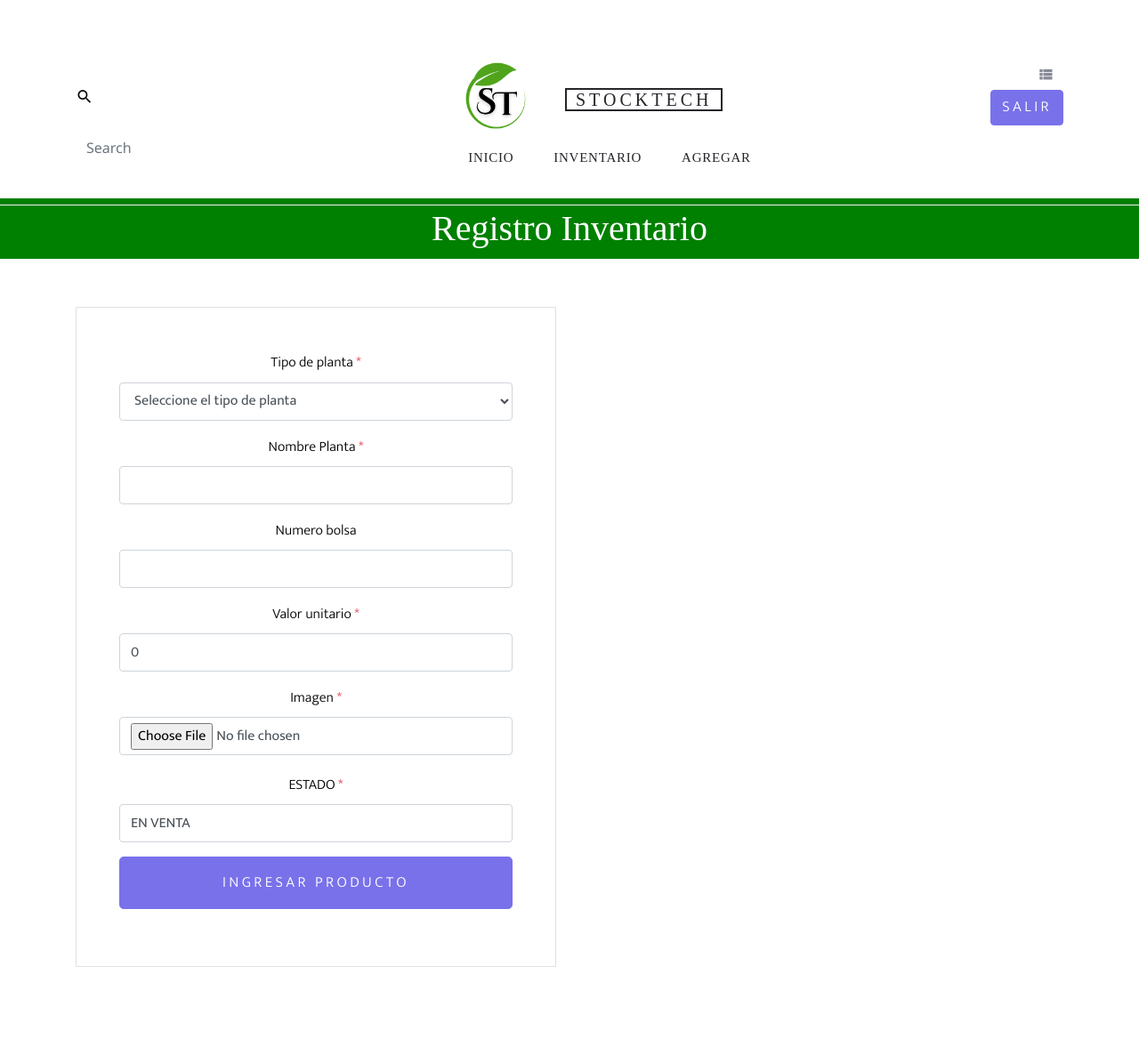
After one commit to natalia482/StockTech, a PHP site: page /Vista/VistaCliente/RegistrarInventario.php in a window 1280 px wide. The commit adds this page. Shown: the whole page at 89% size. Run offline with PHP 8.4, Linux system fonts and the light colour scheme; the visitor is signed in with stand-in values (Sample User, id 1); some web fonts are replaced.

Commit message:
Lista Material y Registro de Inventario

```diff
--- a/Vista/VistaCliente/IngresoCliente.php
+++ b/Vista/VistaCliente/IngresoCliente.php
@@ -30,7 +30,7 @@
         }
 
         div.row{
-            margin-top:200px;
+            margin-top:10px;
             display: flex;
             justify-content: center;
             }
--- a/Vista/VistaCliente/Menu.php
+++ b/Vista/VistaCliente/Menu.php
@@ -24,9 +24,9 @@ ob_end_flush();
     <link rel="stylesheet" href="../diseño/css/style.css">
 
 
-    <link rel="stylesheet" href="css/aos.css">
+    <link rel="stylesheet" href="../diseño/css/aos.css">
 
-    <link rel="stylesheet" href="css/style.css">
+    <link rel="stylesheet" href="../diseño/css/style.css">
     <style type="text/css">
       .site-section{
         opacity: 0.2;
--- /dev/null
+++ b/Vista/VistaCliente/RegistrarInventario.php
@@ -0,0 +1,119 @@
+<?php
+session_start();
+ob_start();
+if (!isset($_SESSION['UserCli']) or !isset($_SESSION['pasClie'])){
+    header("Location: ../Vista/VistaCliente/IngresoCliente.php");
+}
+ob_end_flush();
+?>
+<!DOCTYPE html>
+<html lang="en">
+ <head>
+    <title>Registro Producto </title>
+    <meta charset="utf-8">
+    <meta name="viewport" content="width=device-width, initial-scale=1, shrink-to-fit=no">
+    <link rel="stylesheet" href="https://fonts.googleapis.com/css?family=Mukta:300,400,700">
+    <link rel="stylesheet" href="../diseño/fonts/icomoon/style.css">
+    <link rel="stylesheet" href="../diseño/css/bootstrap.min.css">
+    <link rel="stylesheet" href="../diseño/css/magnific-popup.css">
+    <link rel="stylesheet" href="../diseño/css/jquery-ui.css">
+    <link rel="stylesheet" href="../diseño/css/owl.carousel.min.css">
+    <link rel="stylesheet" href="../diseño/css/owl.theme.default.min.css">
+    <link rel="stylesheet" href="../diseño/css/aos.css">
+    <link rel="stylesheet" href="../diseño/css/style.css">
+    <link rel="stylesheet" href="../diseño/css/aos.css">
+    <link rel="stylesheet" href="../diseño/css/style.css">
+    <style type="text/css">
+      .site-section{
+        background-color: #ffff;;
+      }
+      .row{
+        opacity: 2;
+      }
+      .Registro{
+        background-color: green;
+        color:white;
+        font-family: "Homer Simpson UI";
+        font-size: 40px;
+        text-align: center;
+        margin-top: -80px;
+      }
+
+
+      p{
+        text-transform: uppercase;
+      }
+    </style>
+</head>
+<body>
+    <form action="../../CONTROLADOR/CONTROLADORVENDEDOR/Controlador_Producto.php" method="POST" enctype="multipart/form-data">
+    <?php include("../../Vista/diseño/layouts/header.php"); ?>
+    <div class="site-section">
+    <div class="Registro">
+                   Registro Inventario
+                 </div>
+        <div class="container text-center">
+            <div class="row">
+                <div class="col-md-6 mb-5 mb-md-0">
+                <br>
+                <br>
+                    <div class="p-3 p-lg-5 border">
+                        <div class="form-group">
+                            <label for="c_country" class="text-black">Tipo de planta <span class="text-danger">*</span></label>
+                            <select id="tipo" name="tipo" class="form-control">
+                                <option name="tipo">Seleccione el tipo de planta</option>
+                                <option name="tipo">Ornamental</option>
+                                <option name="tipo">Bonsai</option>
+                                <option name="tipo">Flor</option>
+                                <option name="tipo">Abonos</option>
+                                <option name="tipo">Cactus</option>
+                                <option name="tipo">Suculentas</option>
+
+                            </select>
+                        </div>
+                        <div class="form-group row">
+                            <div class="col-md-12">
+                                <label for="c_fname" class="text-black" >Nombre Planta <span class="text-danger">*</span></label>
+                                <input type="text" class="form-control" id="nameproduc" name="nameproduc">
+                            </div>
+                        </div>
+                        <div class="form-group row">
+                            <div class="col-md-12">
+                                <label for="c_companyname" class="text-black">Numero bolsa </label>
+                                <input type="text" class="form-control" id="numbol" name="numbol">
+                            </div>
+                        </div>
+                        <div class="form-group row">
+                            <div class="col-md-12">
+                                <label for="c_address" class="text-black">Valor unitario <span class="text-danger">*</span></label>
+                                <input type="number" class="form-control" id="vuni" name="vuni" min="" value="0" step="1" >
+                            </div>
+                        </div>
+
+                        <div class="form-group row">
+                            <div class="col-md-12">
+                                <label for="c_state_country" class="text-black">Imagen <span class="text-danger">*</span></label>
+                                <input type="file" class="form-control" id="foto" name="foto">
+                            </div>
+                            <br>
+                            <br>
+                             <br>
+
+                        </div>
+                        <div class="form-group row">
+                            <div class="col-md-12">
+                                <label for="c_address" class="text-black">ESTADO <span class="text-danger">*</span></label>
+                                <input type="text" class="form-control" id="estado" name="estado" value="EN VENTA">
+                            </div>
+                        </div>
+                            <div class="form-group">
+                                <button class="btn btn-primary btn-lg py-3 btn-block" name="insertar" id="insertar">Ingresar Producto</button>
+                            </div>
+                    </div>
+                </div>
+            </div>
+        </div>
+    </div>
+</form>
+</body>
+</html>
--- a/Vista/diseño/layouts/header.php
+++ b/Vista/diseño/layouts/header.php
@@ -15,6 +15,7 @@
       }
       nav{
         margin-top:-130px;
+        margin-left: 50px;
         font-family: "Homer Simpson UI";
         font-size: 60px;
         text-align: center;
@@ -26,6 +27,8 @@
         text-align: center;
         color: black;
       }
+
+
     </style>
 
 <header class="site-navbar" role="banner">
@@ -43,7 +46,7 @@
             <div class="col-12 mb-3 mb-md-0 col-md-4 order-1 order-md-2 text-center">
               <div class="site-logo">
                 <img class="Logo" src="../diseño/images/logo2.png">
-                <a href="menuprincipal.php" class="js-logo-clone">StockTech</a>
+                <a href="menu.php" class="js-logo-clone">StockTech</a>
               </div>
 
             </div>
@@ -51,8 +54,8 @@
             <div class="col-6 col-md-4 order-3 order-md-3 text-right">
               <div class="site-top-icons">
                 <ul>
-                  <li><a href="ClienteFactura.php"><span class="icon icon-view_list"></span></a></li>
-                  <form action="../../CONTROLADOR/CONTROLADORCLIENTE/Logout.php" method="post">
+                  <li><a href="ListaMaterial.php"><span class="icon icon-view_list"></span></a></li>
+                  <form action="../../Controlador/ControladorCliente/ControladorSalir.php" method="post">
                  <div class="form-group">
                             <button class="btn btn-primary " name="salir">SALIR</button>
                             </div>
@@ -66,18 +69,10 @@
       <nav class="site-navigation text-right text-md-center" role="navigation">
         <div class="container">
           <ul class="site-menu js-clone-nav d-none d-md-block">
-            <li><a href="menu.php">Inicio</a></li>
-            <li><a href="Plantasornamentales.php">Inventario</a></li>
+            <li><a href="Menu.php">Inicio</a></li>
+            <li><a href="ListaMaterial.php">Inventario</a></li>
+            <li><a href="RegistrarInventario.php">Agregar</a></li>
           </ul>
         </div>
       </nav>
     </header>
-
-    <div class="bg-light py-3">
-      <div class="container">
-        <div class="row">
-          <div class="col-md-12 mb-0"><a href="menuprincipalcliente.php">Inicio</a> <span class="mx-2 mb-0">/</span>
-           <strong class="text-black">Tienda</strong></div>
-        </div>
-      </div>
-    </div>
--- a/index.php
+++ b/index.php
@@ -28,7 +28,7 @@
 
 
             .contenido{
-                margin-top:550px;
+                margin-top:200px;
                 display: flex;
                 justify-content: center;
                 }
```
Also changed, not shown: Controlador/Controladorcliente/ControladorSalir.php (added, +14 -0 lines), Vista/VistaCliente/ListaMaterial.php (added, +120 -0 lines), Vista/VistaCliente/RegistroCliente.php (+5 -5 lines).
